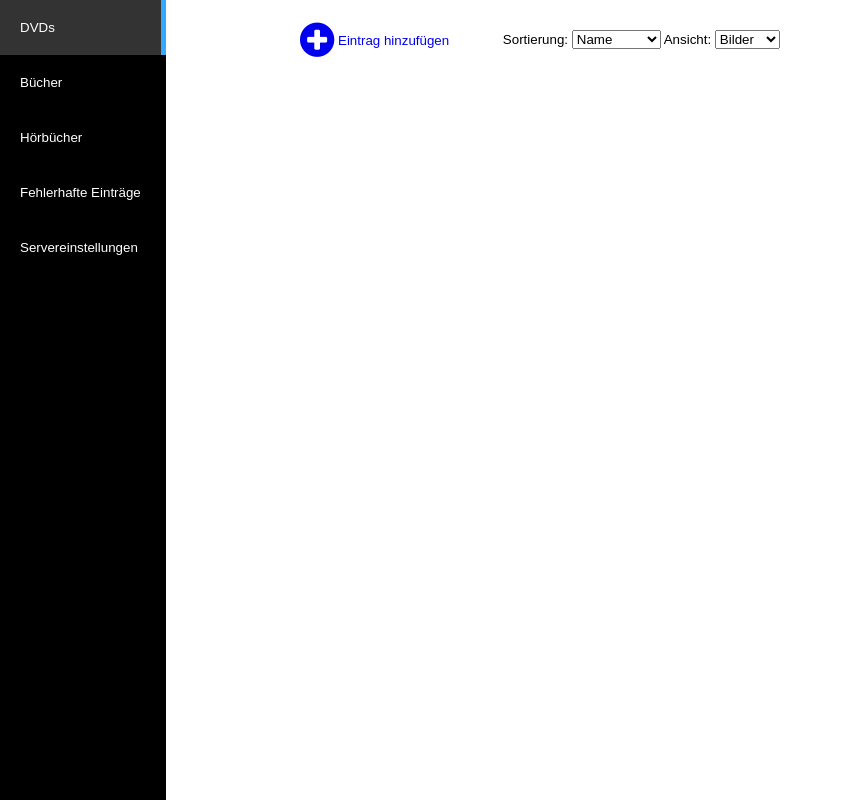
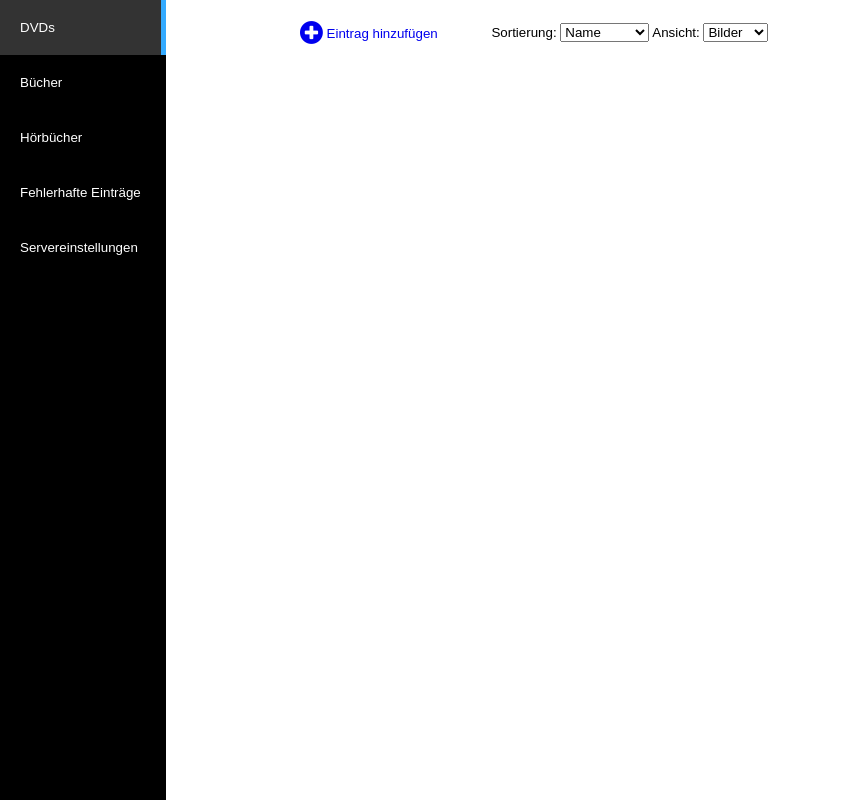
Before and after one commit to flammi/inventorydb, a Flask app: page / in a window 1280 px wide. Shown: the whole page, without its empty margins (0-843 px from the left). Run offline with Flask 2, Linux system fonts and the light colour scheme; data that the repository does not hold is empty; some libraries are stand-ins or nearby versions.

Commit message:
Made plus icon smaller

```diff
--- a/templates/index.html
+++ b/templates/index.html
@@ -4,7 +4,7 @@
 <div id="content" style="margin-top: 20px">
     <div style="color: black; margin-right: 50px; margin-bottom: 15px">
         <a href="/add" >
-        <i style="vertical-align: middle" class="fa fa-plus-circle fa-3x"></i>
+        <i style="vertical-align: middle" class="fa fa-plus-circle fa-2x"></i>
         <span style="vertical-align: middle">Eintrag hinzufügen</span>
         </a>
         <span style="margin-left: 50px">
```
